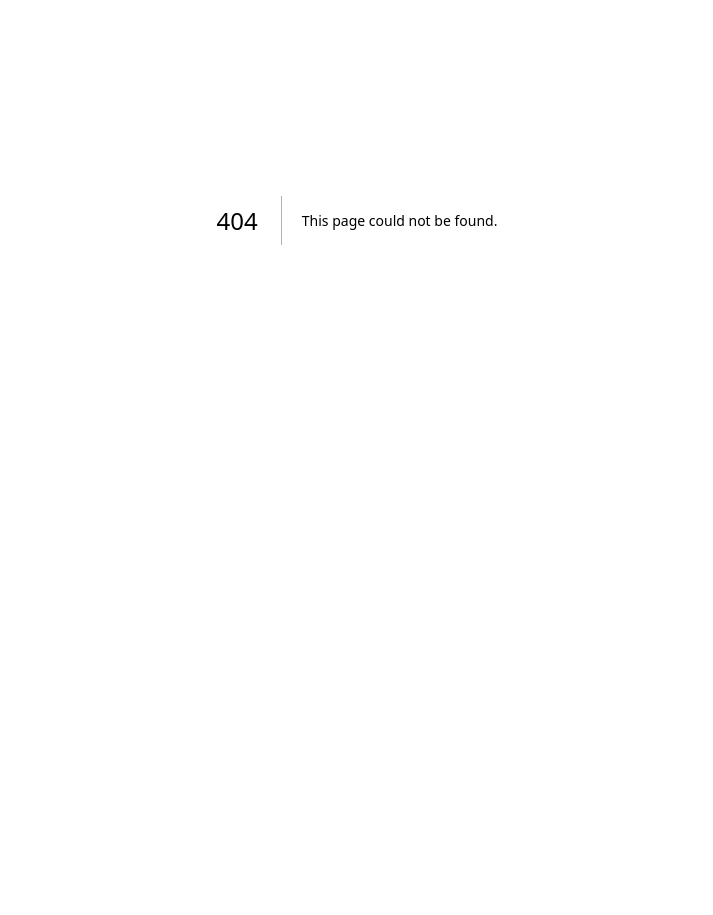
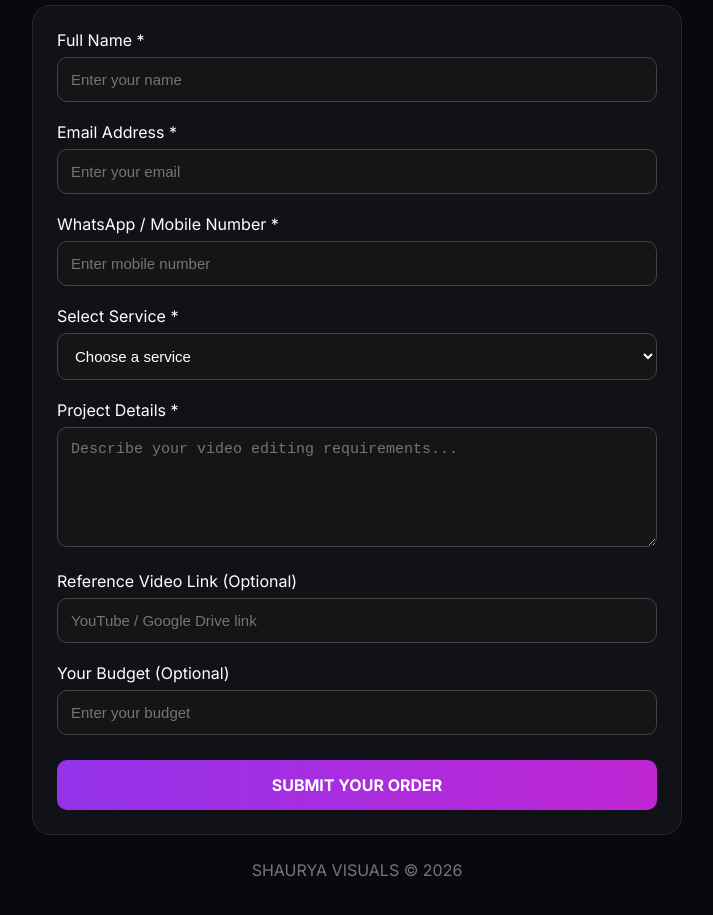
Before and after one commit to amansingh250310-byte/SHAURYA-VISUALS, a Next.js app: page /order in a window 1280 px wide. Before the commit this address had no page. Shown: the part 180-1095 px from the top of the page, without its empty margins (283-996 px from the left). Before the commit the page ends 800 px from the top, so only its background shows below. Built offline with nearby package versions, Linux system fonts and the light colour scheme; no server answers.

Commit message:
Create page.tsx

```diff
--- /dev/null
+++ b/app/order/page.tsx
@@ -0,0 +1,259 @@
+
+"use client";
+
+import { useState, type FormEvent } from "react";
+import Link from "next/link";
+import { supabase } from "@/lib/supabase";
+
+export default function OrderPage() {
+  const [loading, setLoading] = useState(false);
+  const [message, setMessage] = useState("");
+  const [form, setForm] = useState({
+    customer_name: "",
+    email: "",
+    phone: "",
+    service_name: "",
+    details: "",
+    reference_url: "",
+    budget: "",
+  });
+
+  function updateField(
+    e: React.ChangeEvent<HTMLInputElement | HTMLTextAreaElement | HTMLSelectElement>
+  ) {
+    setForm({ ...form, [e.target.name]: e.target.value });
+  }
+
+  async function handleSubmit(e: FormEvent<HTMLFormElement>) {
+    e.preventDefault();
+    setLoading(true);
+    setMessage("");
+
+    const { error } = await supabase.from("orders").insert([
+      {
+        customer_name: form.customer_name.trim(),
+        email: form.email.trim(),
+        phone: form.phone.trim(),
+        service_name: form.service_name,
+        details: form.details.trim(),
+        reference_url: form.reference_url.trim() || null,
+        budget: form.budget.trim() || null,
+      },
+    ]);
+
+    setLoading(false);
+
+    if (error) {
+      setMessage("Order submit नहीं हुआ। कृपया दोबारा कोशिश करें।");
+      console.error(error);
+      return;
+    }
+
+    setMessage("🎉 आपका Order सफलतापूर्वक Submit हो गया!");
+    setForm({
+      customer_name: "",
+      email: "",
+      phone: "",
+      service_name: "",
+      details: "",
+      reference_url: "",
+      budget: "",
+    });
+  }
+
+  const inputStyle = {
+    width: "100%",
+    padding: "13px",
+    borderRadius: "10px",
+    border: "1px solid #444",
+    background: "#151515",
+    color: "white",
+    fontSize: "15px",
+    marginTop: "7px",
+    boxSizing: "border-box" as const,
+  };
+
+  return (
+    <main style={{
+      minHeight: "100vh",
+      background: "#08080d",
+      color: "white",
+      padding: "35px 16px",
+    }}>
+      <div style={{ maxWidth: "650px", margin: "auto" }}>
+        <Link href="/" style={{
+          color: "#c084fc",
+          textDecoration: "none",
+        }}>
+          ← Back to Home
+        </Link>
+
+        <h1 style={{
+          fontSize: "36px",
+          marginTop: "30px",
+          marginBottom: "8px",
+        }}>
+          Place Your Order
+        </h1>
+
+        <p style={{ color: "#aaa", marginBottom: "28px" }}>
+          Tell us about your project. Let's create something amazing!
+        </p>
+
+        <form
+          onSubmit={handleSubmit}
+          style={{
+            background: "#111118",
+            border: "1px solid #292333",
+            borderRadius: "18px",
+            padding: "24px",
+          }}
+        >
+          <label>
+            Full Name *
+            <input
+              style={inputStyle}
+              name="customer_name"
+              value={form.customer_name}
+              onChange={updateField}
+              placeholder="Enter your name"
+              required
+              maxLength={100}
+            />
+          </label>
+
+          <br /><br />
+
+          <label>
+            Email Address *
+            <input
+              style={inputStyle}
+              type="email"
+              name="email"
+              value={form.email}
+              onChange={updateField}
+              placeholder="Enter your email"
+              required
+            />
+          </label>
+
+          <br /><br />
+
+          <label>
+            WhatsApp / Mobile Number *
+            <input
+              style={inputStyle}
+              type="tel"
+              name="phone"
+              value={form.phone}
+              onChange={updateField}
+              placeholder="Enter mobile number"
+              required
+              maxLength={20}
+            />
+          </label>
+
+          <br /><br />
+
+          <label>
+            Select Service *
+            <select
+              style={inputStyle}
+              name="service_name"
+              value={form.service_name}
+              onChange={updateField}
+              required
+            >
+              <option value="">Choose a service</option>
+              <option value="Instagram Reels Editing">Instagram Reels Editing</option>
+              <option value="YouTube Video Editing">YouTube Video Editing</option>
+              <option value="Wedding Video Editing">Wedding Video Editing</option>
+              <option value="Promotional Video">Promotional Video</option>
+              <option value="Business Video">Business Video</option>
+              <option value="Other Creative Editing">Other Creative Editing</option>
+            </select>
+          </label>
+
+          <br /><br />
+
+          <label>
+            Project Details *
+            <textarea
+              style={{ ...inputStyle, minHeight: "120px", resize: "vertical" }}
+              name="details"
+              value={form.details}
+              onChange={updateField}
+              placeholder="Describe your video editing requirements..."
+              required
+              maxLength={3000}
+            />
+          </label>
+
+          <br /><br />
+
+          <label>
+            Reference Video Link (Optional)
+            <input
+              style={inputStyle}
+              type="url"
+              name="reference_url"
+              value={form.reference_url}
+              onChange={updateField}
+              placeholder="YouTube / Google Drive link"
+            />
+          </label>
+
+          <br /><br />
+
+          <label>
+            Your Budget (Optional)
+            <input
+              style={inputStyle}
+              name="budget"
+              value={form.budget}
+              onChange={updateField}
+              placeholder="Enter your budget"
+            />
+          </label>
+
+          <button
+            type="submit"
+            disabled={loading}
+            style={{
+              width: "100%",
+              padding: "15px",
+              marginTop: "25px",
+              border: "none",
+              borderRadius: "10px",
+              background: "linear-gradient(90deg,#9333ea,#c026d3)",
+              color: "white",
+              fontSize: "16px",
+              fontWeight: "bold",
+              cursor: loading ? "wait" : "pointer",
+            }}
+          >
+            {loading ? "Submitting..." : "SUBMIT YOUR ORDER"}
+          </button>
+
+          {message && (
+            <p style={{
+              marginTop: "18px",
+              textAlign: "center",
+              color: "#d8b4fe",
+            }}>
+              {message}
+            </p>
+          )}
+        </form>
+
+        <p style={{
+          textAlign: "center",
+          color: "#777",
+          marginTop: "25px",
+        }}>
+          SHAURYA VISUALS © {new Date().getFullYear()}
+        </p>
+      </div>
+    </main>
+  );
+}
```
